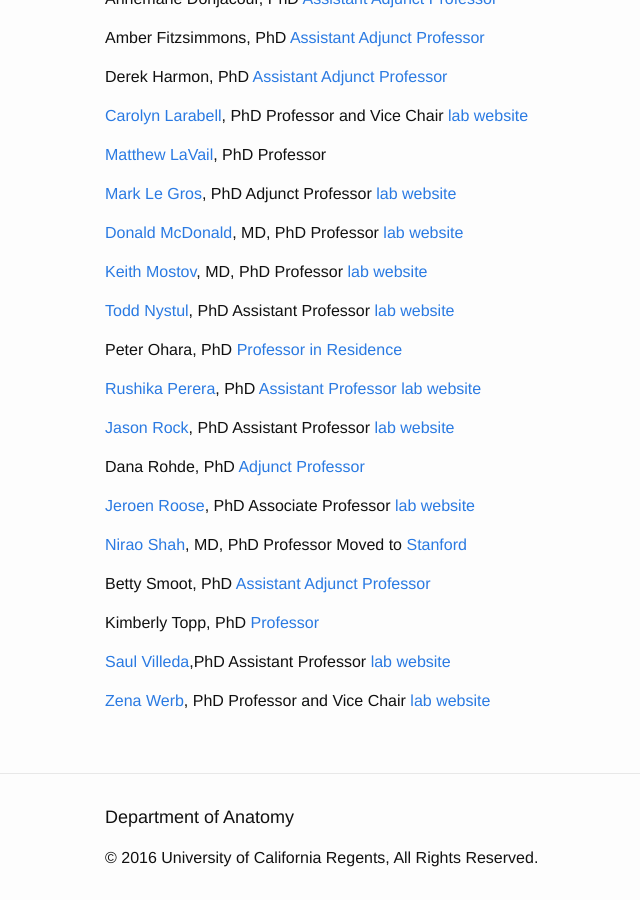
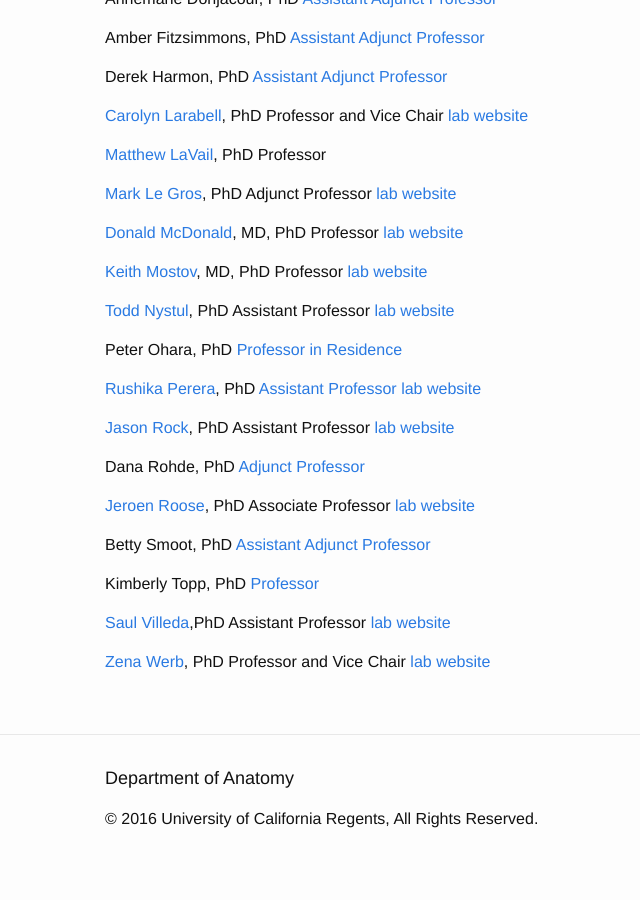
Before and after one commit to UCSF-Anatomy/anat-jekyll, a Jekyll site: the page built from faculty.md, in a window 1280 px wide and 900 px high, scrolled down 572 px. Shown: the whole window, without its empty margins (165-805 px from the left). Built offline with Jekyll 4.4.1, drawn with Linux system fonts in a browser that asks for light colours; nearby versions of some CDN libraries; after the commit the page ends 1433 px from its top, so only the background shows below that.

Commit message:
Removed faculty member

```diff
--- a/faculty.md
+++ b/faculty.md
@@ -42,8 +42,6 @@ Dana Rohde, PhD	 [Adjunct Professor](https://directory.ucsf.edu/?q=Dana+Rohde)
 
 [Jeroen Roose]({{ site.baseurl }}/roose), PhD 	Associate Professor		[lab website](http://rooselab.ucsf.edu)
 
-[Nirao Shah]({{ site.baseurl }}/shah), MD, PhD 	 Professor 	Moved to [Stanford](http://www.stanford.edu/)
-
 Betty Smoot, PhD	[Assistant Adjunct Professor](https://directory.ucsf.edu/?q=betty+smoot)
 
 Kimberly Topp, PhD	[Professor](https://directory.ucsf.edu/?q=Kimberly+Topp)
```
